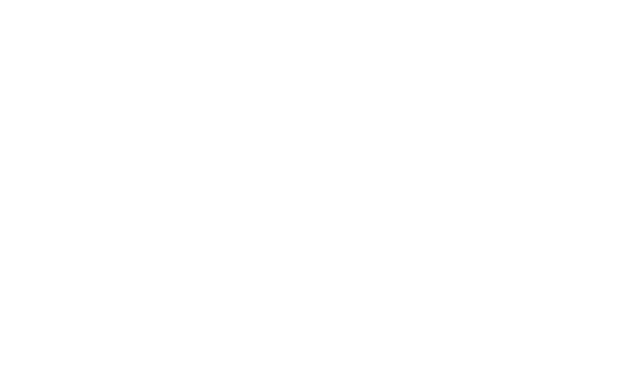
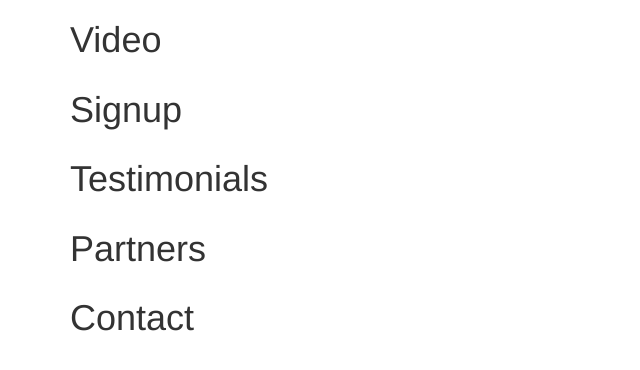
Before and after one commit to richardbolland/newhopeministry, a plain HTML site: page index.html in a window 1280 px wide. Shown: the whole page, without its empty margins (0-640 px from the left). Drawn offline with Linux system fonts and the light colour scheme.

Commit message:
flesh out sections

```diff
--- a/index.html
+++ b/index.html
@@ -14,19 +14,34 @@
       <p class="browsehappy">You are using an <strong>outdated</strong> browser. Please <a href="http://browsehappy.com/">upgrade your browser</a> to improve your experience.</p>
     <![endif]-->
 
-    <section id="intro">
+    <section id="intro" class="container">
+      <header>
+        <h1>Video</h1>
+      </header>
     </section>
 
-    <section id="signup">
+    <section id="signup" class="container">
+      <header>
+        <h1>Signup</h1>
+      </header>
     </section>
 
-    <section id="testimonials">
+    <section id="testimonials" class="container">
+      <header>
+        <h1>Testimonials</h1>
+      </header>
     </section>
 
-    <section id="contact">
+    <section id="partners" class="container">
+      <header>
+        <h1>Partners</h1>
+      </header>
     </section>
 
-    <section id="partners">
+    <section id="contact" class="container">
+      <header>
+        <h1>Contact</h1>
+      </header>
     </section>
 
     <script src="js/jquery-1.11.0.min.js"></script>
```
